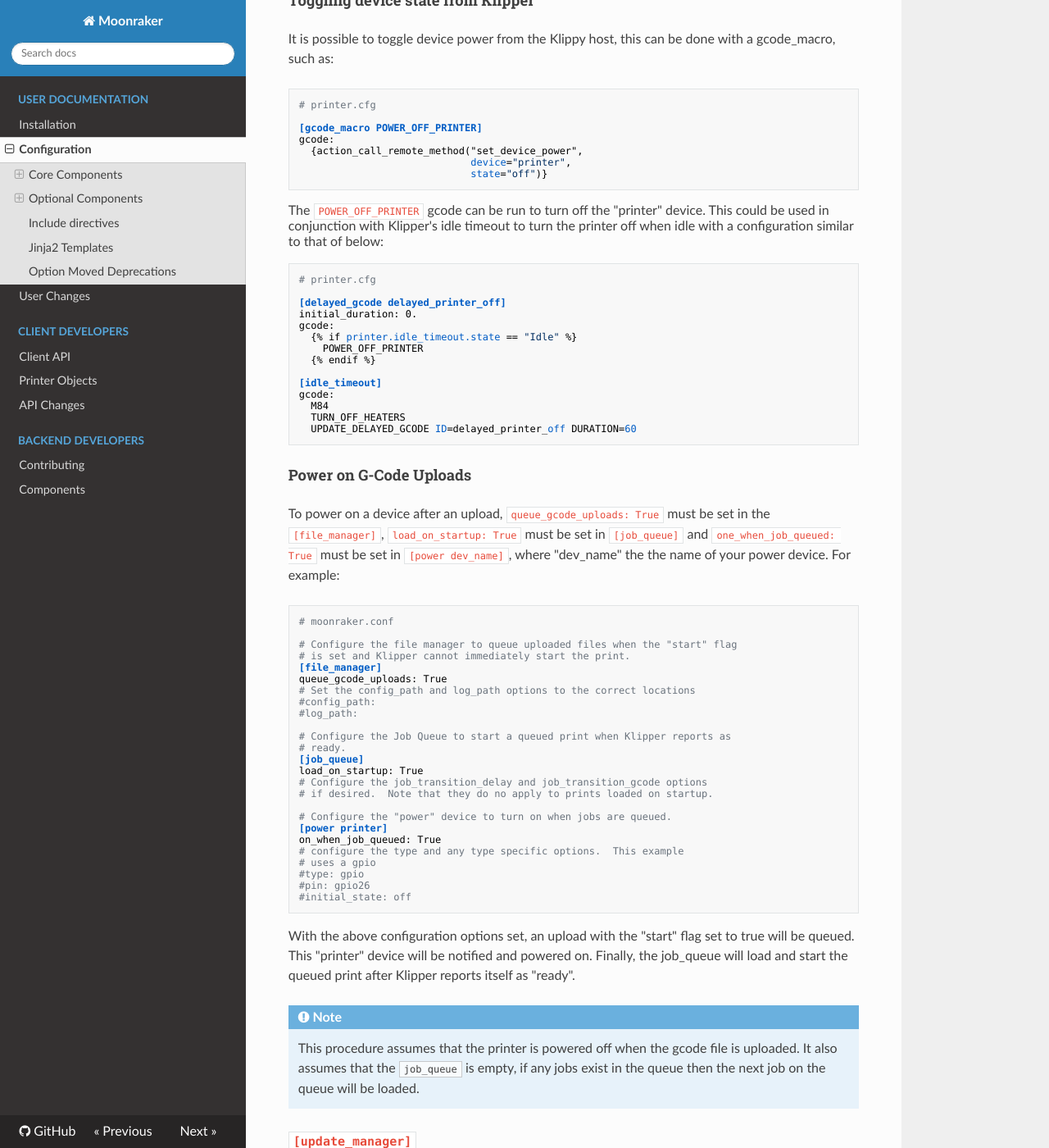
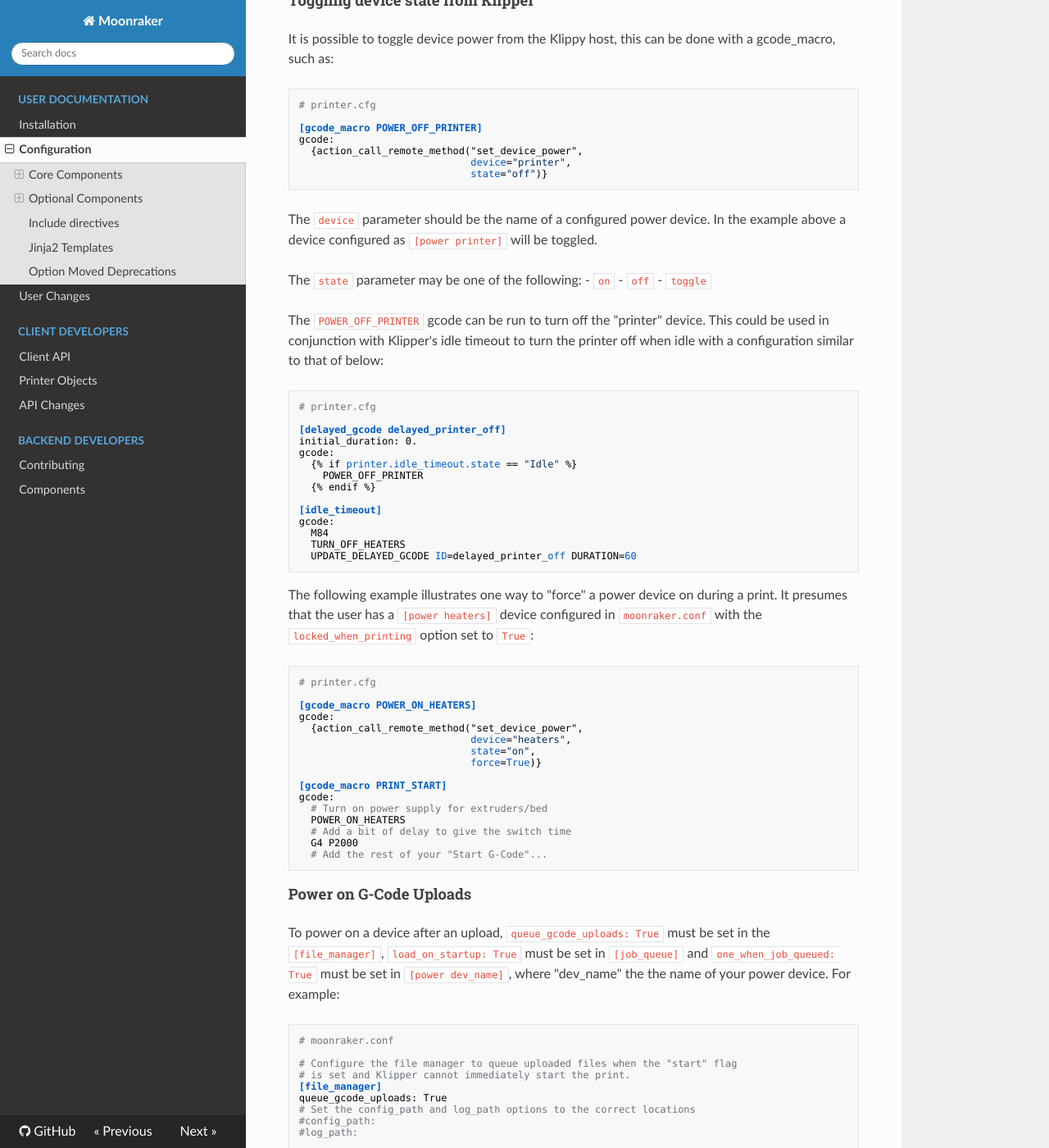
Before and after one commit to Marirossibn/moonraker, an MkDocs documentation site: the page built from docs/configuration.md, in a window 1280 px wide and 1400 px high, scrolled down 18949 px. Shown: the whole window at 82% size. Built offline with MkDocs 1.6.1, drawn with Linux system fonts in a browser that asks for light colours; nearby versions of some CDN libraries.

Commit message:
docs: document the "force" power option
Signed-off-by:  Eric Callahan <arksine.code@gmail.com>

````diff
--- a/docs/configuration.md
+++ b/docs/configuration.md
@@ -1142,9 +1142,19 @@ gcode:
                              device="printer",
                              state="off")}
 ```
+
+The `device` parameter should be the name of a configured power device.  In
+the example above a device configured as `[power printer]` will be toggled.
+
+The `state` parameter may be one of the following:
+- `on`
+- `off`
+- `toggle`
+
 The `POWER_OFF_PRINTER` gcode can be run to turn off the "printer" device.
 This could be used in conjunction with Klipper's idle timeout to turn the
 printer off when idle with a configuration similar to that of below:
+
 ```ini
 # printer.cfg
 
@@ -1162,13 +1172,37 @@ gcode:
   UPDATE_DELAYED_GCODE ID=delayed_printer_off DURATION=60
 ```
 
+The following example illustrates one way to "force" a power device on
+during a print.  It presumes that the user has a `[power heaters]` device
+configured in `moonraker.conf` with the `locked_when_printing` option
+set to `True`:
+
+```ini
+# printer.cfg
+
+[gcode_macro POWER_ON_HEATERS]
+gcode:
+  {action_call_remote_method("set_device_power",
+                             device="heaters",
+                             state="on",
+                             force=True)}
+
+[gcode_macro PRINT_START]
+gcode:
+  # Turn on power supply for extruders/bed
+  POWER_ON_HEATERS
+  # Add a bit of delay to give the switch time
+  G4 P2000
+  # Add the rest of your "Start G-Code"...
+```
+
+
 #### Power on G-Code Uploads
 
 To power on a device after an upload, `queue_gcode_uploads: True` must
 be set in the `[file_manager]`, `load_on_startup: True` must be set in
 `[job_queue]` and `one_when_job_queued: True` must be set in `[power dev_name]`,
 where "dev_name" the the name of your power device.  For example:
-
 
 ```ini
 # moonraker.conf
````
